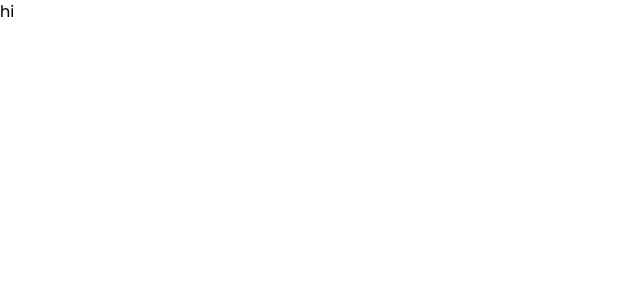
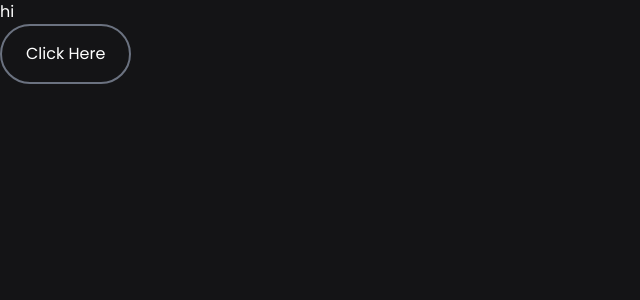
Before and after one commit to stechx1/zontacoin, a Next.js app: page / in a window 1280 px wide. Shown: the top 300 px of the page, without its empty margins (0-640 px from the left). Built offline with nearby package versions, Linux system fonts and the light colour scheme.

Commit message:
feat: add button component

```diff
--- /dev/null
+++ b/src/components/Button/Button.jsx
@@ -0,0 +1,7 @@
+export const Button = ({type, onClick, children}) => {
+  if(type === "secondary") {
+    return <button className="bg-transparent py-4 px-6 rounded-full border-2 border-gray-500 hover:bg-gray-500 hover:border-gray-500 hover:border-2" onClick={onClick}>{children}</button>;
+  } else {
+    return <button className="bg-blue-700 py-4 px-6 rounded-full hover:bg-blue-800" onClick={onClick}>{children}</button>;
+  }
+};
--- /dev/null
+++ b/src/components/Button/index.js
@@ -0,0 +1 @@
+export * from './Button';
--- /dev/null
+++ b/src/components/index.js
@@ -0,0 +1 @@
+export * from './Button';
--- a/src/pages/index.jsx
+++ b/src/pages/index.jsx
@@ -1,5 +1,6 @@
 import Head from 'next/head';
 import Image from 'next/image';
+import { Button } from '../components';
 
 export default function Home() {
   return (
@@ -12,6 +13,7 @@ export default function Home() {
       </Head>
       <main>
         <p>hi</p>
+        <Button type={"secondary"}>Click Here</Button>
       </main>
     </>
   );
--- a/styles/globals.css
+++ b/styles/globals.css
@@ -17,12 +17,8 @@ body {
 
 body {
   color: rbg(--foreground-rgb);
-  background: linear-gradient(
-      to bottom,
-      transparent,
-      rgb(var(--background-end-rgb))
-    )
-    rgb(var(--background-start-rgb));
+  background: #141416;
+  color: #fff;
 }
 
 a {
```
